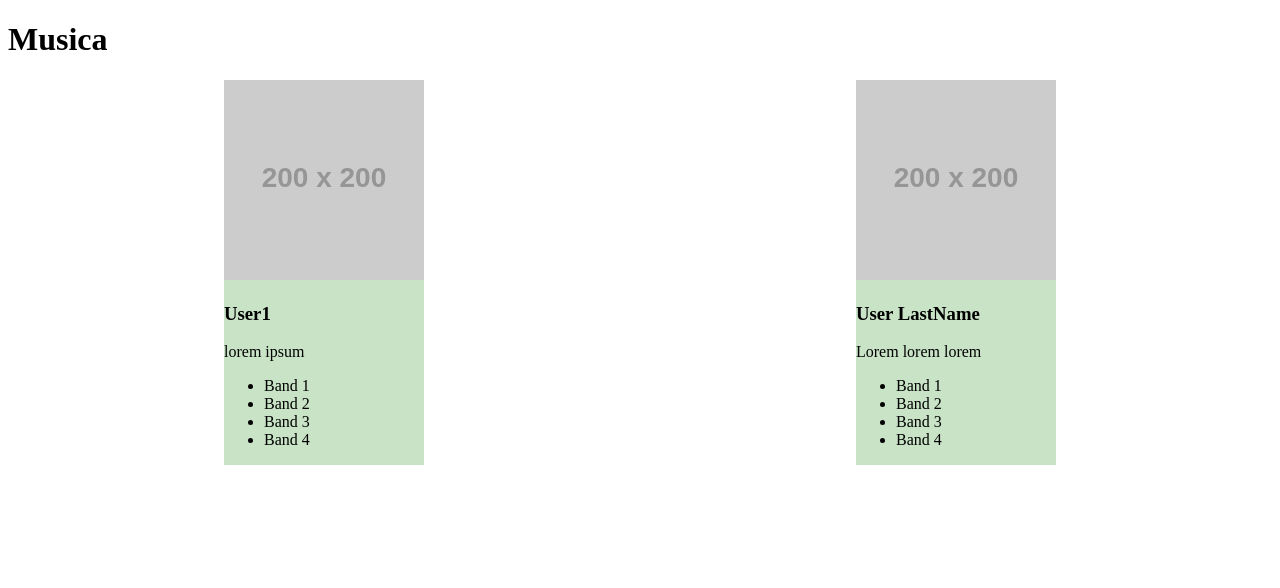
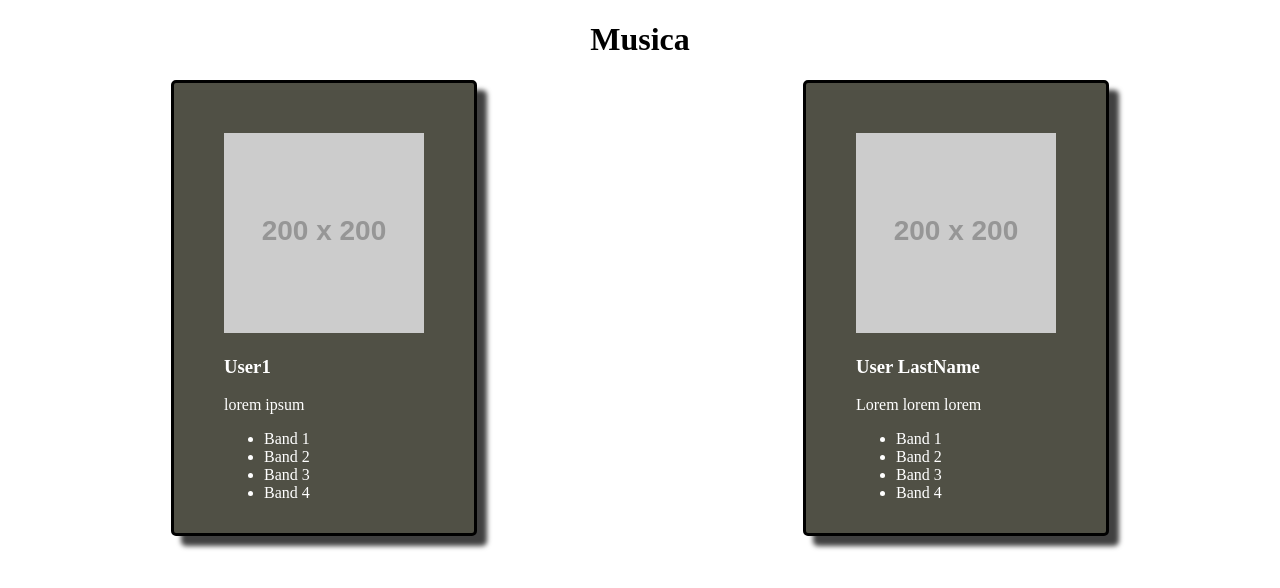
Before and after one commit to JulissaBernal/Cards-Dom, a plain HTML site: page index.html in a window 1280 px wide. Drawn offline with Linux system fonts and the light colour scheme; placeholder pictures from the web are drawn by us.

Commit message:
style Cards

```diff
--- a/style.css
+++ b/style.css
@@ -2,9 +2,19 @@
     display: flex;
     justify-content: space-around;
     align-items:center;
-
+}
+h1{
+    text-align: center;
 }
 .rojo{
-    background-color: #c8e3c5;
-    margin-bottom: 50px;
+    max-height: 350px;
+    background-color:#505045;
+    border: 3px solid black;
+    border-radius: 5px;
+    box-shadow: 10px 10px 5px 0px rgba(0,0,0,0.75);
+    padding: 50px;
+    color: white;
 }
+.rojo:hover{
+    transform: scale(1.1);
+}
```
